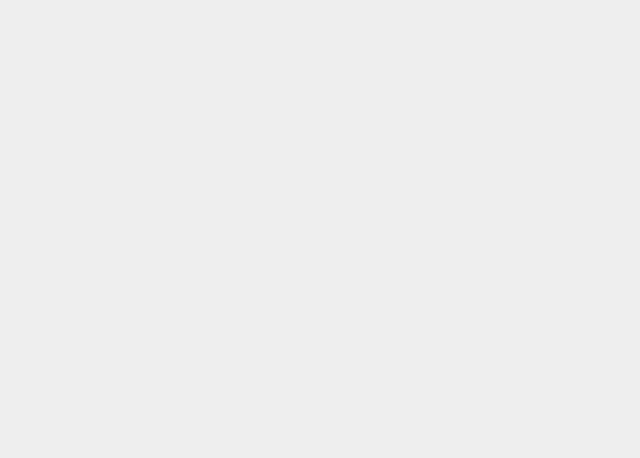
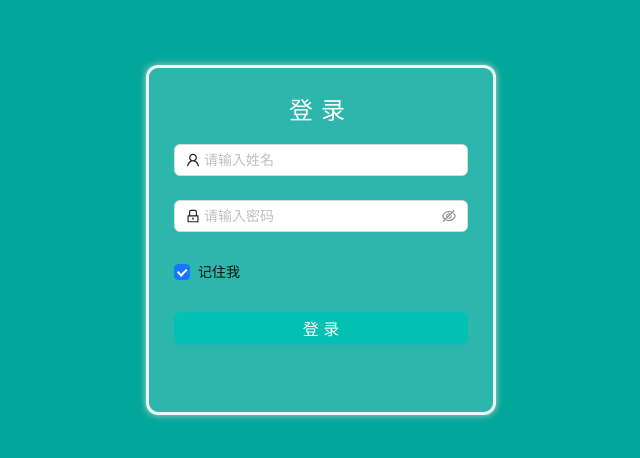
Before and after one commit to hahatuzi/vite_react_antd_manage, a React (Vite) app: page /login in a window 1280 px wide. Before the commit this address had no page. Shown: the part 160-618 px from the top of the page, without its empty margins (319-959 px from the left). Built offline with nearby package versions, Linux system fonts and the light colour scheme.

Commit message:
add:login页UI

```diff
--- a/package.json
+++ b/package.json
@@ -13,6 +13,7 @@
     "antd": "^5.11.5",
     "react": "^18.2.0",
     "react-dom": "^18.2.0",
+    "react-redux": "^9.0.4",
     "react-router-dom": "^6.20.1"
   },
   "devDependencies": {
--- a/src/Router/index.tsx
+++ b/src/Router/index.tsx
@@ -4,7 +4,7 @@ import MainLayout from "@/layout"
 
 // eslint-disable-next-line react-refresh/only-export-components
 const Login = lazy(() => import('@/views/Login/index'))
-const Layout = lazy(() => import('@/views/Layout/index'))
+const NotFound = lazy(() => import('@/views/404'))
 const Home = lazy(() => import('@/views/Home/index'))
 const MenuManage = lazy(() => import('@/views/System/MenuManage'))
 const UserManage = lazy(() => import('@/views/System/UserManage'))
@@ -20,7 +20,8 @@ const withLoadingComponent = (comp:JSX.Element) => {
 }
 export const constantRoutes:Array<object> = [
   { path:"/",element:<MainLayout></MainLayout>, redirect: '/home', },
-  { path:"/layout",element:<Layout></Layout>},
+  { path:"/login",element:<Login></Login>},
+  { path:"/404",element:<NotFound></NotFound>},
 ]
 // 考虑到layout侧边栏不需要添加登录等路由模块，故分开两部分路由
 export const asyncRoutes:Array<object> = [
--- /dev/null
+++ b/src/views/404/index.module.scss
@@ -0,0 +1,6 @@
+.container{
+  width: 100vw;
+  height: 100vh;
+  background: url('@/assets/image/404.png') no-repeat center;
+  background-size: auto 400px;
+}
--- /dev/null
+++ b/src/views/404/index.tsx
@@ -0,0 +1,7 @@
+import styles from './index.module.scss'
+const NotFound = function () {
+  return (
+    <div className={styles['container']}></div>
+  )
+}
+export default NotFound
--- /dev/null
+++ b/src/views/login/index.module.scss
@@ -0,0 +1,40 @@
+.login_container{
+  width: 100vw;
+  height: 100vh;
+  background-color: #01a79a;
+  // #96DED1
+  .form{
+    width: 350px;
+    height: 350px;
+    background: #ffffff2d;
+    border: 3px solid #ffffffe7;
+    box-shadow: 0 0 7px #ccc;
+    border-radius: 12px;
+    padding: 25px;
+    box-sizing: border-box;
+    position: absolute;
+    top: 50%;
+    left: 50%;
+    transform: translate(-50%, -50%);
+    .title{
+      color: #fff;
+      font-size: 24px;
+      text-align: center;
+      letter-spacing: 8px;
+      margin-bottom: 15px;
+    }
+    :global{
+      .ant-form-item{
+        font-size: 16px;
+      }
+      .ant-btn-primary{
+        width: 100%;
+        font-size: 16px;
+        background-color: #01c1b2;
+      }
+      .ant-btn-primary:hover{
+        background-color: #01a79a;
+      }
+    }
+  }
+}
--- a/src/views/login/index.tsx
+++ b/src/views/login/index.tsx
@@ -1,10 +1,45 @@
-import {Outlet} from 'react-router-dom'
+import React from 'react';
+import { Button, Checkbox, Form, Input } from 'antd';
+import { UserOutlined, LockOutlined, EyeInvisibleOutlined, EyeTwoTone } from '@ant-design/icons';
+import styles from './index.module.scss'
+import { useNavigate } from 'react-router-dom';
+
+
+type FieldType = {
+  username?: string;
+  password?: string;
+  remember?: string;
+};
 
 const Login = function () {
+  const onFinish = (values: any) => {
+    console.log('Success:', values);
+  };
+
+  const navigator = useNavigate()
+  const onFinishFailed = (errorInfo: any) => {
+    console.log('Failed:', errorInfo);
+    navigator('/home')
+  };
   return(
-    <div>
-      登录页面
-      {/* <Outlet></Outlet> */}
+    <div className={styles['login_container']}>
+      <div className={styles['form']}>
+        <div className={styles['title']}>登录</div>
+        <Form name="basic" initialValues={{ remember: true }}  onFinish={onFinish} onFinishFailed={onFinishFailed}  autoComplete="off" >
+          <Form.Item<FieldType> name="username" rules={[{ required: true, message: '姓名不能为空！' }]} >
+            <Input placeholder="请输入姓名" prefix={<UserOutlined />} />
+          </Form.Item>
+          <Form.Item<FieldType> name="password" >
+            <Input.Password placeholder="请输入密码" prefix={<LockOutlined />} iconRender={(visible) => (visible ? <EyeTwoTone /> : <EyeInvisibleOutlined />)}/>
+          </Form.Item>
+          <Form.Item<FieldType> name="remember" valuePropName="checked" >
+            <Checkbox>记住我</Checkbox>
+          </Form.Item>
+          <Form.Item>
+            <Button type="primary" htmlType="submit">登录</Button>
+          </Form.Item>
+        </Form>
+      </div>
     </div>
   )
 }
```
Also changed, not shown: src/App.tsx (+8 -7 lines), src/api/index.ts (added), src/api/types.ts (added), src/assets/image/404.png (added), src/store/index.tsx (added), 1 other file (tests, documents, lock files or other folders).
